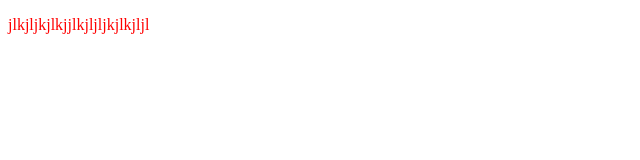
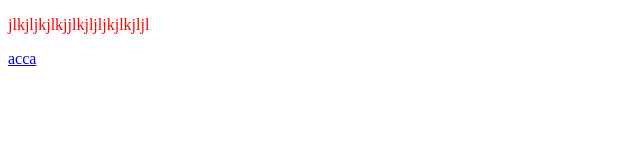
Before and after one commit to taodepchai/OJT-PTIT, a plain HTML site: page index.html in a window 1280 px wide. Shown: the full height of the page, 0-640 px from the left. Drawn offline with Linux system fonts and the light colour scheme.

Commit message:
first github  demo

```diff
--- a/index.html
+++ b/index.html
@@ -8,6 +8,7 @@
 </head>
 <body>
     <p>jlkjljkjlkjjlkjljljkjlkjljl</p>
+    <a href="aaacc">acca</a>
     <script src="app.js"></script>
 </body>
 </html>
```
